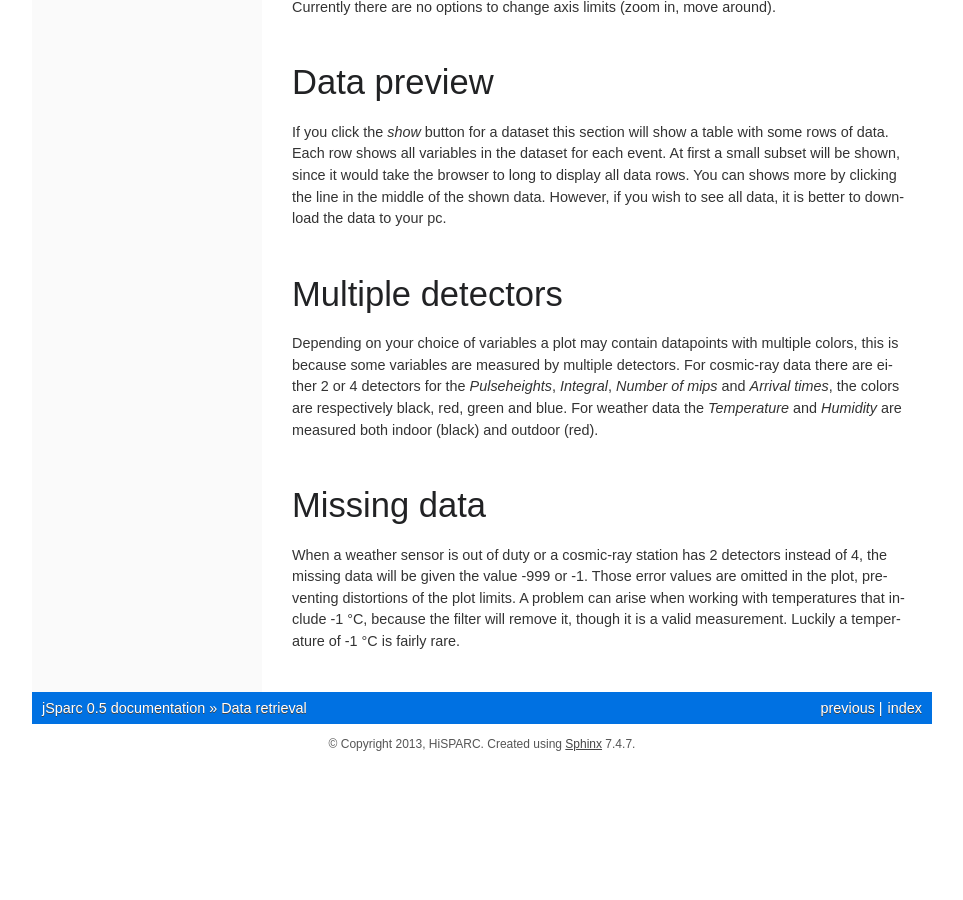
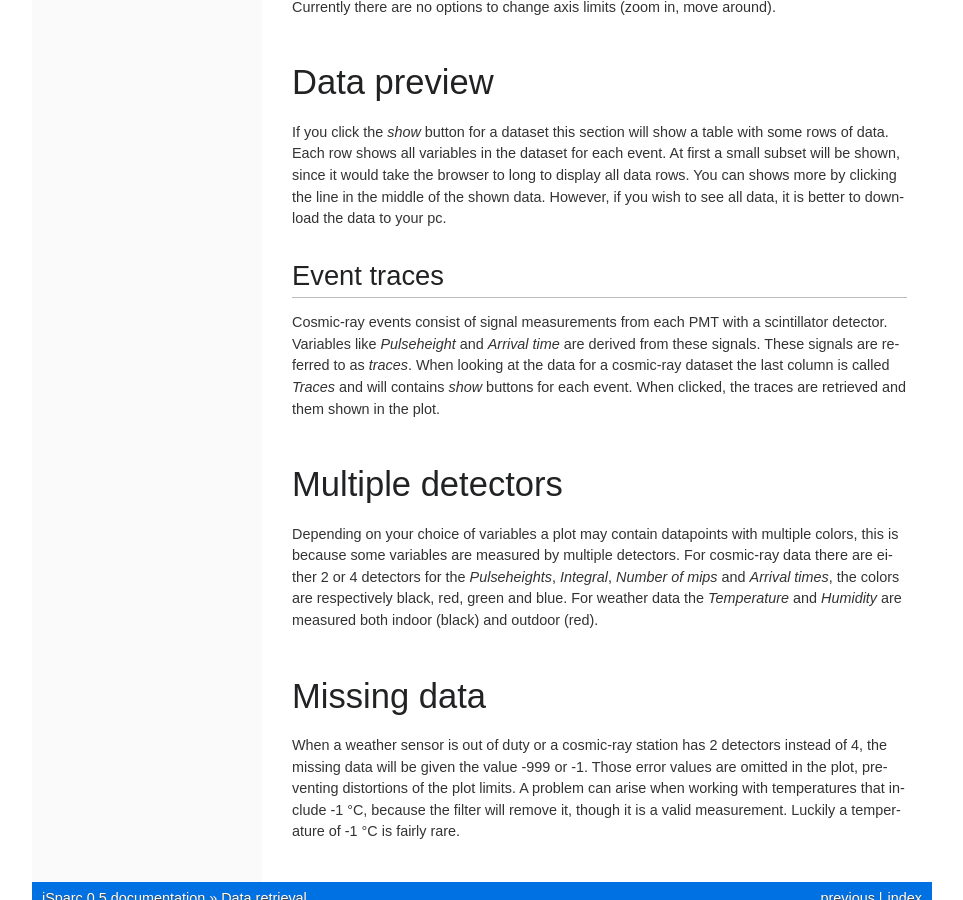
Before and after one commit to HiSPARC/jsparc, a Sphinx documentation site: the page built from doc/data_retrieval.rst, in a window 1280 px wide and 900 px high, scrolled down 1581 px. Shown: the whole window, without its empty margins (158-1121 px from the left). Built offline with Sphinx 7.4.7, drawn with Linux system fonts in a browser that asks for light colours; before the commit the page ends 2345 px from its top, so only the background shows below that.

Commit message:
Add description to docs for showing event traces

```diff
--- a/doc/data_retrieval.rst
+++ b/doc/data_retrieval.rst
@@ -100,6 +100,17 @@ more by clicking the line in the middle of the shown data. However, if
 you wish to see all data, it is better to download the data to your pc.
 
 
+Event traces
+^^^^^^^^^^^^
+
+Cosmic-ray events consist of signal measurements from each PMT with a
+scintillator detector. Variables like *Pulseheight* and *Arrival time*
+are derived from these signals. These signals are referred to as
+*traces*. When looking at the data for a cosmic-ray dataset the last
+column is called *Traces* and will contains *show* buttons for each
+event. When clicked, the traces are retrieved and them shown in the plot.
+
+
 Multiple detectors
 ------------------
 
```
